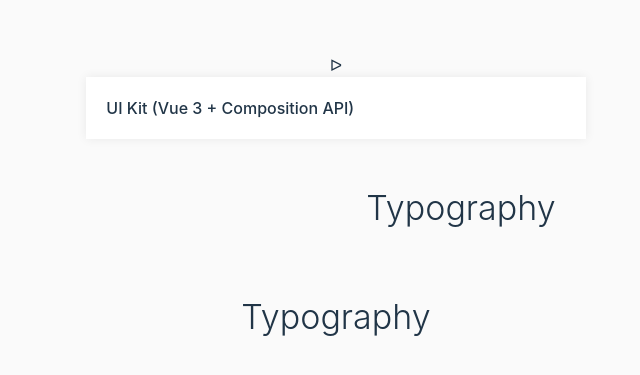
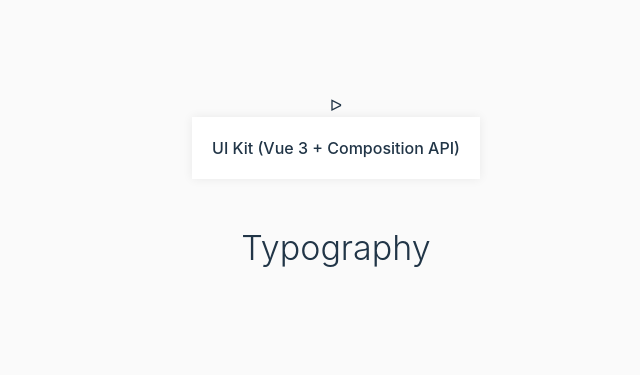
Before and after one commit to Wall4216/vue_base_pack, a Vue app in the folder vite-project/: page /typography in a window 1280 px wide. Shown: the part 195-570 px from the top of the page, without its empty margins (304-944 px from the left). Built offline with nearby package versions, Linux system fonts and the light colour scheme.

Commit message:
final 1 part stack for vue

```diff
--- a/vite-project/src/App.vue
+++ b/vite-project/src/App.vue
@@ -15,13 +15,10 @@
     <div class="sidebar-toggle" @click="toggleMenu">&#5125;</div>
     <layout-header />
     <layout-sidebar :openSidebar="isOpenMenu" />
-    <div class="content">
-      <router-view></router-view>
+    <div :class="['content', { content_full: !isOpenMenu }]">
+      <router-view />
     </div>
   </div>
-<router-view>
-
-</router-view>
 </template>
 
 <style lang="scss">
```
